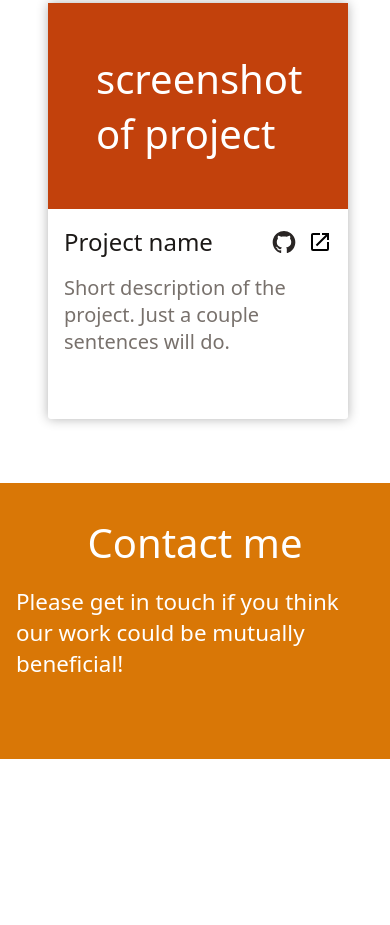
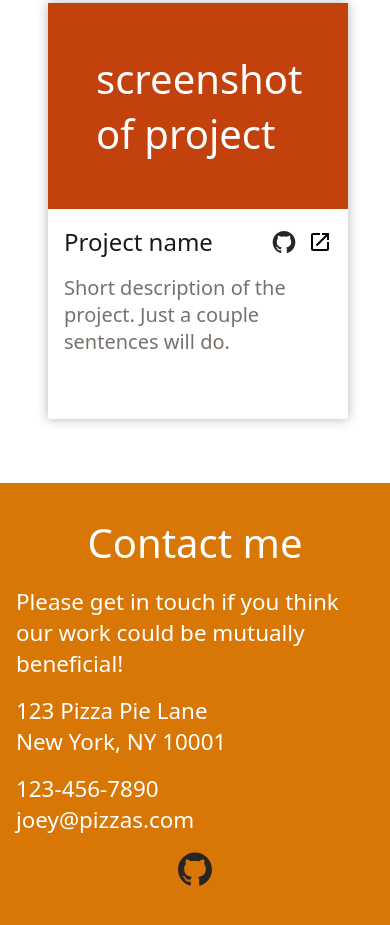
Before and after one commit to joeypizzas/homepage, a website built with webpack: page src/template.html in a window 390 px wide. Shown: the part 3320-4245 px from the top of the page. Before the commit the page ends 4079 px from the top, so only its background shows below. Built offline with nearby package versions, Linux system fonts and the light colour scheme.

Commit message:
Finished adding/styling contact me text on mobile viewport

```diff
--- a/src/style.css
+++ b/src/style.css
@@ -189,9 +189,21 @@ body {
   align-self: center;
 }
 
-.contact-description {
+.contact-description,
+.contact-address,
+.contact-number,
+.contact-email {
   font-size: 1.4rem;
   color: var(--color-white);
+}
+
+.contact-number-email {
+  display: flex;
+  flex-direction: column;
+}
+
+.contact-svg {
+  align-self: center;
 }
 
 @media (min-width: 768px) {
--- a/src/template.html
+++ b/src/template.html
@@ -333,11 +333,33 @@
             Please get in touch if you think our work could be mutually
             beneficial!
           </div>
-          <div class="contact-address"></div>
+          <div class="contact-address">
+            123 Pizza Pie Lane<br />
+            New York, NY 10001
+          </div>
           <div class="contact-number-email">
-            <div class="contact-number"></div>
-            <div div="contact-email"></div>
+            <div class="contact-number">123-456-7890</div>
+            <div class="contact-email">joey@pizzas.com</div>
           </div>
+          <svg
+            viewBox="0 0 128 128"
+            width="36"
+            height="36"
+            class="github-svg contact-svg"
+          >
+            <a href="https://github.com/joeypizzas" target="_blank">
+              <g fill="#292524">
+                <path
+                  fill-rule="evenodd"
+                  clip-rule="evenodd"
+                  d="M64 5.103c-33.347 0-60.388 27.035-60.388 60.388 0 26.682 17.303 49.317 41.297 57.303 3.017.56 4.125-1.31 4.125-2.905 0-1.44-.056-6.197-.082-11.243-16.8 3.653-20.345-7.125-20.345-7.125-2.747-6.98-6.705-8.836-6.705-8.836-5.48-3.748.413-3.67.413-3.67 6.063.425 9.257 6.223 9.257 6.223 5.386 9.23 14.127 6.562 17.573 5.02.542-3.903 2.107-6.568 3.834-8.076-13.413-1.525-27.514-6.704-27.514-29.843 0-6.593 2.36-11.98 6.223-16.21-.628-1.52-2.695-7.662.584-15.98 0 0 5.07-1.623 16.61 6.19C53.7 35 58.867 34.327 64 34.304c5.13.023 10.3.694 15.127 2.033 11.526-7.813 16.59-6.19 16.59-6.19 3.287 8.317 1.22 14.46.593 15.98 3.872 4.23 6.215 9.617 6.215 16.21 0 23.194-14.127 28.3-27.574 29.796 2.167 1.874 4.097 5.55 4.097 11.183 0 8.08-.07 14.583-.07 16.572 0 1.607 1.088 3.49 4.148 2.897 23.98-7.994 41.263-30.622 41.263-57.294C124.388 32.14 97.35 5.104 64 5.104z"
+                ></path>
+                <path
+                  d="M26.484 91.806c-.133.3-.605.39-1.035.185-.44-.196-.685-.605-.543-.906.13-.31.603-.395 1.04-.188.44.197.69.61.537.91zm2.446 2.729c-.287.267-.85.143-1.232-.28-.396-.42-.47-.983-.177-1.254.298-.266.844-.14 1.24.28.394.426.472.984.17 1.255zM31.312 98.012c-.37.258-.976.017-1.35-.52-.37-.538-.37-1.183.01-1.44.373-.258.97-.025 1.35.507.368.545.368 1.19-.01 1.452zm3.261 3.361c-.33.365-1.036.267-1.552-.23-.527-.487-.674-1.18-.343-1.544.336-.366 1.045-.264 1.564.23.527.486.686 1.18.333 1.543zm4.5 1.951c-.147.473-.825.688-1.51.486-.683-.207-1.13-.76-.99-1.238.14-.477.823-.7 1.512-.485.683.206 1.13.756.988 1.237zm4.943.361c.017.498-.563.91-1.28.92-.723.017-1.308-.387-1.315-.877 0-.503.568-.91 1.29-.924.717-.013 1.306.387 1.306.88zm4.598-.782c.086.485-.413.984-1.126 1.117-.7.13-1.35-.172-1.44-.653-.086-.498.422-.997 1.122-1.126.714-.123 1.354.17 1.444.663zm0 0"
+                ></path>
+              </g>
+            </a>
+          </svg>
         </div>
         <div class="contact-image-wrapper"></div>
       </div>
```
